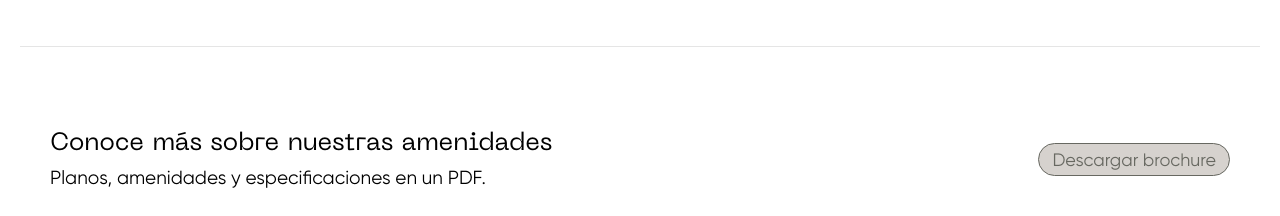
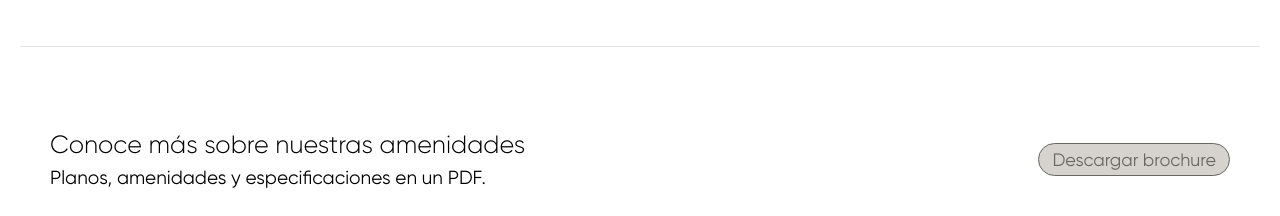
Before and after one commit to FideicomisoSanJeronimo5267/Emana, a Next.js app: page /amenidades in a window 1280 px wide. Shown: the part 5260-5476 px from the top of the page. Built offline with nearby package versions, Linux system fonts and the light colour scheme; no server answers; a web font is replaced by a local one.

Commit message:
fix(Brochure section font and implementation & Hero section position adjustment)

```diff
--- a/src/app/(pages)/amenidades/page.tsx
+++ b/src/app/(pages)/amenidades/page.tsx
@@ -106,7 +106,7 @@ export default function AmenitiesPage() {
       <BrochureSection
       title='Conoce más sobre nuestras amenidades'
       description='Planos, amenidades y especificaciones en un PDF.'
-
+      titleFont='gilroy'
       />
        <AppointmentSection
                        title={'Vive la experiencia EMANA'}
--- a/src/app/(pages)/residencias/presentation/components/brochure-section/brochure-section.module.css
+++ b/src/app/(pages)/residencias/presentation/components/brochure-section/brochure-section.module.css
@@ -19,6 +19,10 @@
 .brochure__section__info__description {
   font-size: 19px;
   max-width: 70ch;
+}
+.font__gilroy {
+  font-family: var(--font-gilroy);
+  font-weight: 300;
 }
 
 @media screen and (max-width: 1024px) {
--- a/src/app/(pages)/residencias/presentation/components/brochure-section/index.tsx
+++ b/src/app/(pages)/residencias/presentation/components/brochure-section/index.tsx
@@ -4,16 +4,18 @@ import BrochureButton from './brochure-button';
 
 interface BrochureSectionProps {
     title: string;
-    description?: string
+    description?: string;
+    titleFont?: 'gilroy' | 'neue-machina';
 }
 export default function BrochureSection(props: BrochureSectionProps) {
+    const fontClass = props.titleFont === 'gilroy' ? styles.font__gilroy : '';
     return (
         <section className={styles.brochure__section}>
             <div className={styles.brochure__section__info}>
-                <h2 className={styles.brochure__section__info__title}>
+                <h2 className={`${styles.brochure__section__info__title} ${fontClass}`.trim()}>
                     {props.title}
                 </h2>
-                <h2 className={styles.brochure__section__info__title__mobile}>
+                <h2 className={`${styles.brochure__section__info__title__mobile} ${fontClass}`.trim()}>
                     {props.title}
                 </h2>
                 {
```
